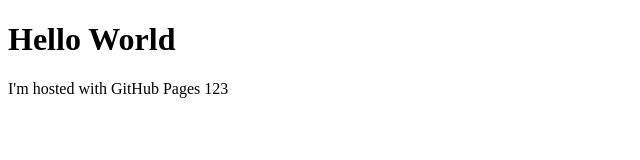
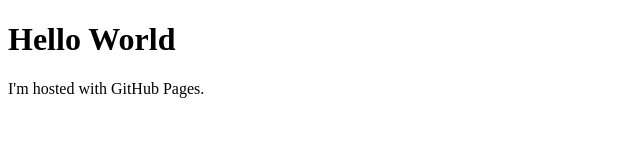
Before and after one commit to EvanWal/WWW, a plain HTML site: page index.html in a window 1280 px wide. Shown: the full height of the page, 0-640 px from the left. Drawn offline with Linux system fonts and the light colour scheme.

Commit message:
Update index.html

```diff
--- a/index.html
+++ b/index.html
@@ -5,6 +5,6 @@
 <html>
  <body>
   <h1>Hello World</h1>
-  <p>I'm hosted with GitHub Pages 123</p>
+  <p>I'm hosted with GitHub Pages.</p>
  </body>
 </html>
```
